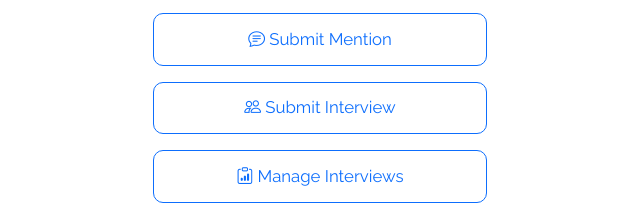
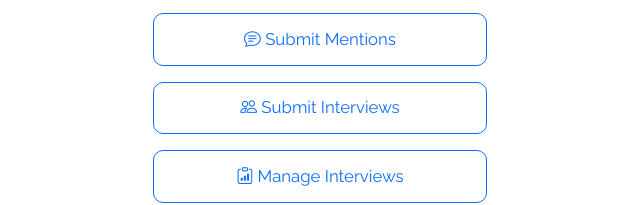
Before and after one commit to joeyd15/akpsi-web, a plain HTML site: page admin-portal.html in a window 1280 px wide. Shown: the part 436-641 px from the top of the page, 320-960 px from the left. Drawn offline with nearby package versions, Linux system fonts and the light colour scheme; no server answers.

Commit message:
neg then pos pptx

```diff
--- a/admin-portal.html
+++ b/admin-portal.html
@@ -51,8 +51,8 @@
           <a href="upload-photo.html" class="btn btn-outline-primary admin-btn"><i class="bi bi-cloud-upload"></i> Upload Photos</a>
           <a href="members.html" class="btn btn-outline-primary admin-btn"><i class="bi bi-people"></i> Manage Members</a>
           <a href="pnms-pics.html" class="btn btn-outline-primary admin-btn"><i class="bi bi-people"></i> PNM Pictures</a>
-          <a href="mentions.html" class="btn btn-outline-primary admin-btn"><i class="bi bi-chat-text"></i> Submit Mention</a>
-          <a href="interview.html" class="btn btn-outline-primary admin-btn"><i class="bi bi-people"></i> Submit Interview</a>
+          <a href="mentions.html" class="btn btn-outline-primary admin-btn"><i class="bi bi-chat-text"></i> Submit Mentions</a>
+          <a href="interview.html" class="btn btn-outline-primary admin-btn"><i class="bi bi-people"></i> Submit Interviews</a>
           <a href="interview-dashboard.html" class="btn btn-outline-primary admin-btn"><i class="bi bi-clipboard-data"></i> Manage Interviews</a>
           <a href="pnm-dashboard.html" class="btn btn-outline-primary admin-btn"><i class="bi bi-person-lines-fill"></i> View PNM Dashboard</a>
           <a href="rush-dashboard.html" class="btn btn-outline-primary admin-btn"><i class="bi bi-graph-up"></i> View Rush Dashboard</a>
@@ -254,7 +254,7 @@
             else if (type === "negative") negativeMentions.push(entry);
           });
 
-          const mentionTexts = [...positiveMentions, ...negativeMentions];
+          const mentionTexts = [...negativeMentions, ...positiveMentions]; // negative first for visual impact
 
           // ✅ Interviews: positive → negative → neutral
           const positiveInterviews = [];
```
